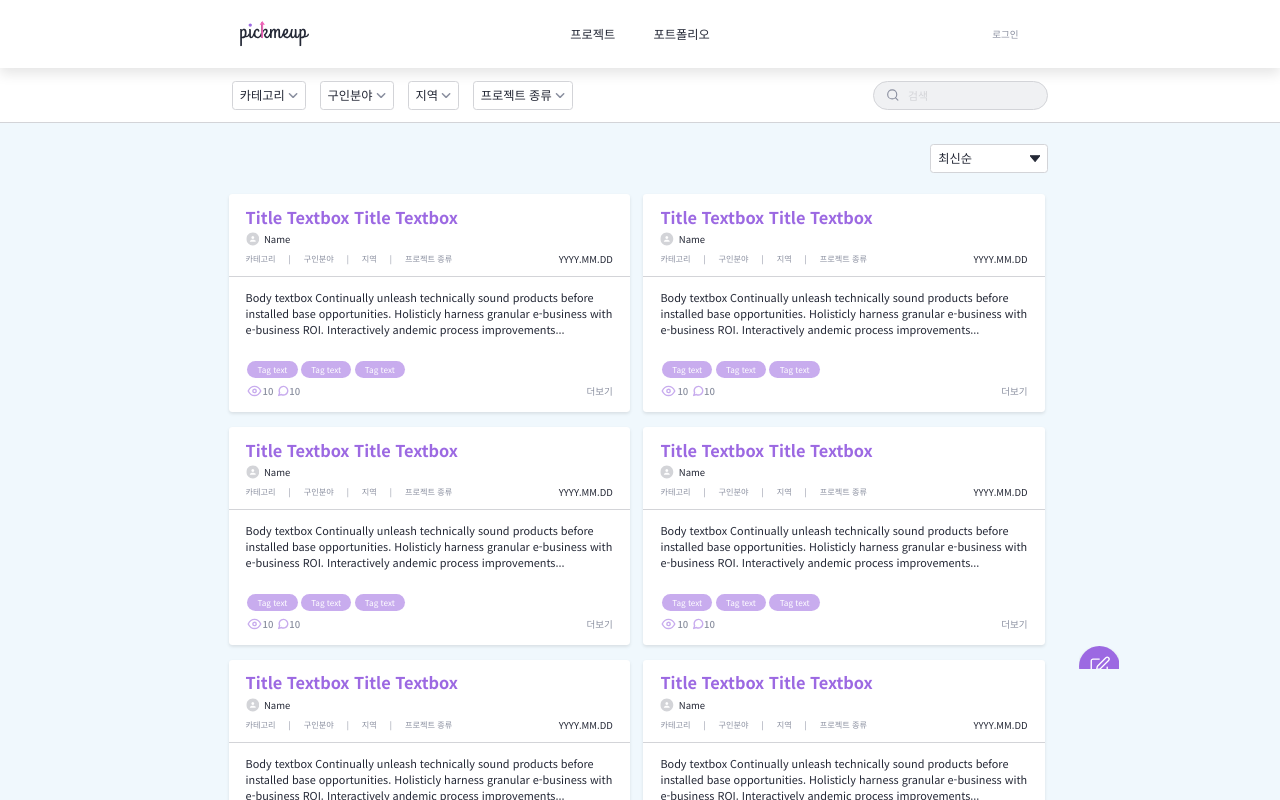
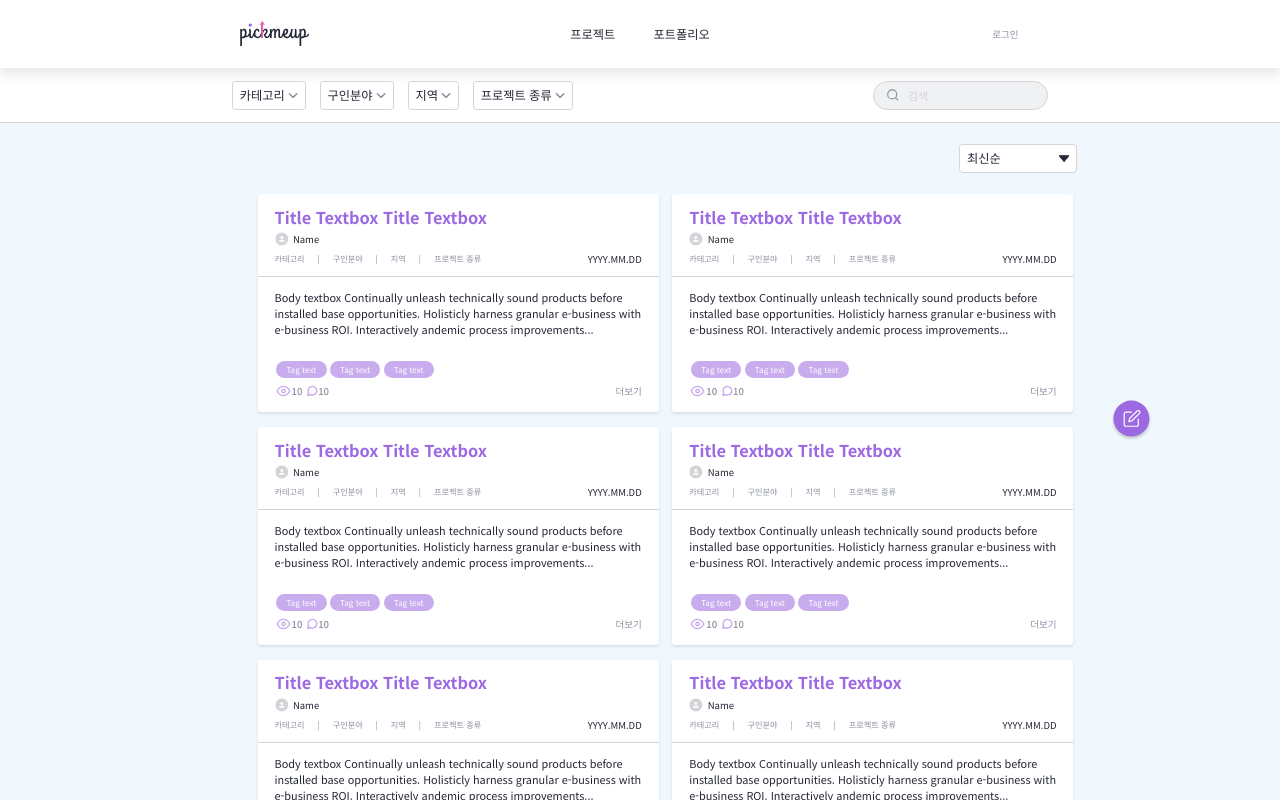
Before and after one commit to produce1886/pick-me-up, a Next.js app: page /project in a window 1280 px wide. Shown: the top 800 px of the page. Built offline with nearby package versions, Linux system fonts and the light colour scheme.

Commit message:
Add write button

```diff
--- a/pages/project.js
+++ b/pages/project.js
@@ -1,9 +1,10 @@
 import styled from "styled-components";
 import Gnb from "../src/components/organisms/Gnb";
-import Projectlist from "../src/components/templates/Projectlist"
-import Filter from "../src/components/molecules/Filter"
-import FilterSearch from "../src/components/organisms/FilterSearch"
-import WriteIcon from "../src/components/atoms/Icon/Write"
+import Projectlist from "../src/components/templates/Projectlist";
+import Filter from "../src/components/molecules/Filter";
+import FilterSearch from "../src/components/organisms/FilterSearch";
+import WriteButton from "../src/components/molecules/Button/Write";
+
 export default function Project() {
   return (
     <>
@@ -18,12 +19,9 @@ export default function Project() {
           </Div>
           <Projectlist></Projectlist>
         </FilterListWrapper>
-    <IconWrapper>
-      <WriteIcon style={{width: "2.4rem", height: "2.4rem"}}></WriteIcon>
-    </IconWrapper>
+        <WriteButton></WriteButton>
       </Wrapper>
     </>
-
   );
 }
 
@@ -64,11 +62,3 @@ const FilterListWrapper = styled.div`
   bottom: 0;
   margin: 0 0 0 3rem;
 `;
-
-const IconWrapper = styled.div`
-  align-items: center;
-  justify-content: center;
-  display: flex;
-  flex-direction: column;
-  margin: 0 0 13rem 1rem;
-`;
--- a/src/components/atoms/Icon/Write.jsx
+++ b/src/components/atoms/Icon/Write.jsx
@@ -3,61 +3,61 @@ import React from "react";
 function Icon({ style }) {
   return (
     <svg
+      style={style}
+      viewBox="0 0 68 68"
+      fill="none"
       xmlns="http://www.w3.org/2000/svg"
-      style={style}
-      fill="none"
-      viewBox="0 0 60 60"
     >
-      <g clipPath="url(#prefix__clip0)">
-        <g filter="url(#prefix__filter0_d)">
-          <circle cx="30" cy="30" r="30" fill="#9C69E2"></circle>
-        </g>
-        <path
-          stroke="#fff"
-          strokeLinecap="round"
-          strokeLinejoin="round"
-          strokeWidth="2"
-          d="M29.741 19.267H20.61a2.607 2.607 0 00-2.609 2.61V40.14a2.612 2.612 0 002.609 2.609h18.264a2.61 2.61 0 002.609-2.609v-9.132"
-        ></path>
-        <path
-          stroke="#fff"
-          strokeLinecap="round"
-          strokeLinejoin="round"
-          strokeWidth="2"
-          d="M39.526 17.31a2.771 2.771 0 013.914 0 2.77 2.77 0 010 3.914L31.046 33.618l-5.218 1.304 1.304-5.218 12.394-12.393z"
-        ></path>
+      <g filter="url(#filter0_d)">
+        <circle cx="34" cy="31" r="30" fill="#9C69E2" />
       </g>
+      <path
+        d="M33.7413 20.2675H24.6092C23.9172 20.2675 23.2535 20.5424 22.7642 21.0317C22.2749 21.521 22 22.1847 22 22.8767V41.1409C22 41.8329 22.2749 42.4965 22.7642 42.9858C23.2535 43.4752 23.9172 43.7501 24.6092 43.7501H42.8734C43.5654 43.7501 44.229 43.4752 44.7183 42.9858C45.2076 42.4965 45.4825 41.8329 45.4825 41.1409V32.0088"
+        stroke="white"
+        stroke-width="2"
+        stroke-linecap="round"
+        stroke-linejoin="round"
+      />
+      <path
+        d="M43.5258 18.3106C44.0448 17.7916 44.7487 17.5 45.4827 17.5C46.2166 17.5 46.9205 17.7916 47.4395 18.3106C47.9585 18.8296 48.2501 19.5335 48.2501 20.2674C48.2501 21.0014 47.9585 21.7053 47.4395 22.2243L35.046 34.6179L29.8276 35.9225L31.1322 30.7041L43.5258 18.3106Z"
+        stroke="white"
+        stroke-width="2"
+        stroke-linecap="round"
+        stroke-linejoin="round"
+      />
       <defs>
-        <clipPath id="prefix__clip0">
-          <path fill="#fff" d="M0 0h60v60H0z"></path>
-        </clipPath>
         <filter
-          id="prefix__filter0_d"
+          id="filter0_d"
+          x="0"
+          y="0"
           width="68"
           height="68"
-          x="-4"
-          y="-1"
-          colorInterpolationFilters="sRGB"
           filterUnits="userSpaceOnUse"
+          color-interpolation-filters="sRGB"
         >
-          <feFlood floodOpacity="0" result="BackgroundImageFix"></feFlood>
+          <feFlood flood-opacity="0" result="BackgroundImageFix" />
           <feColorMatrix
             in="SourceAlpha"
+            type="matrix"
             values="0 0 0 0 0 0 0 0 0 0 0 0 0 0 0 0 0 0 127 0"
-          ></feColorMatrix>
-          <feOffset dy="3"></feOffset>
-          <feGaussianBlur stdDeviation="2"></feGaussianBlur>
-          <feColorMatrix values="0 0 0 0 0 0 0 0 0 0 0 0 0 0 0 0 0 0 0.15 0"></feColorMatrix>
+          />
+          <feOffset dy="3" />
+          <feGaussianBlur stdDeviation="2" />
+          <feColorMatrix
+            type="matrix"
+            values="0 0 0 0 0 0 0 0 0 0 0 0 0 0 0 0 0 0 0.15 0"
+          />
           <feBlend
+            mode="multiply"
             in2="BackgroundImageFix"
-            mode="multiply"
             result="effect1_dropShadow"
-          ></feBlend>
+          />
           <feBlend
+            mode="normal"
             in="SourceGraphic"
             in2="effect1_dropShadow"
             result="shape"
-          ></feBlend>
+          />
         </filter>
       </defs>
     </svg>
--- /dev/null
+++ b/src/components/molecules/Button/Write.js
@@ -0,0 +1,23 @@
+import Icon from "../../atoms/Icon/Write";
+import styled from "styled-components";
+
+export default function WriteButton() {
+  return (
+    <ButtonWrapper>
+      <Icon style={{ width: "2.4rem", height: "2.4rem" }}></Icon>
+    </ButtonWrapper>
+  );
+}
+
+const ButtonWrapper = styled.button`
+  width: 2.4rem;
+  height: 2.4rem;
+  background-color: transparent;
+  border: none;
+  position: fixed;
+  top: 50%;
+  right: 10%;
+  box-sizing: border-box;
+  border-radius: 1.2rem;
+  padding: unset;
+`;
```
Lines whose indentation alone changed are shown as unchanged.
